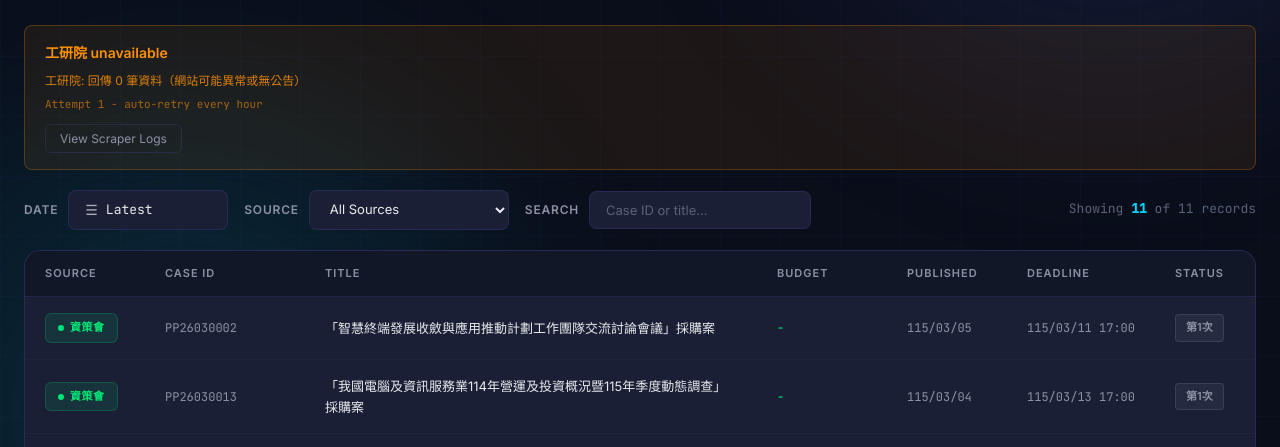
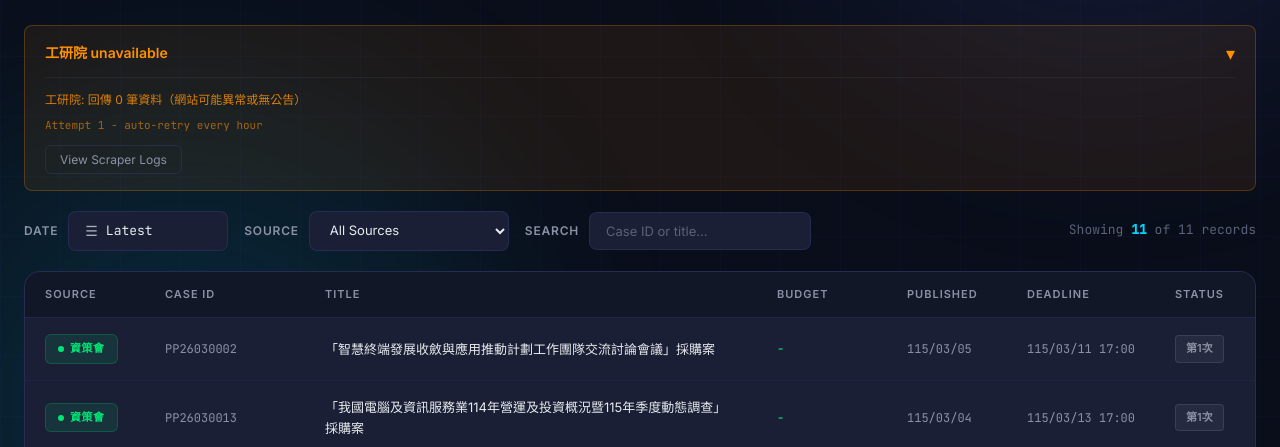
Before and after one commit to espresso3568/bitwin, a plain HTML site: page docs/index.html in a window 1280 px wide. Shown: the part 304-751 px from the top of the page. Drawn offline with Linux system fonts and the light colour scheme.

Commit message:
ui: make status alert collapsible

```diff
--- a/docs/index.html
+++ b/docs/index.html
@@ -948,6 +948,7 @@
             border-radius: var(--radius-sm);
             font-size: 13px;
             line-height: 1.6;
+            transition: all 0.3s ease;
         }
 
         .status-alert.show { display: block; }
@@ -964,20 +965,52 @@
             color: var(--accent-red);
         }
 
+        .status-alert-header {
+            display: flex;
+            align-items: center;
+            justify-content: space-between;
+            cursor: pointer;
+            user-select: none;
+        }
+
         .status-alert-title {
             font-weight: 600;
             font-size: 14px;
-            margin-bottom: 6px;
+            margin-bottom: 0;
+        }
+
+        .status-alert-toggle {
+            font-size: 18px;
+            transition: transform 0.2s ease;
+            line-height: 1;
+        }
+
+        /* Collapsed State */
+        .status-alert.collapsed .status-alert-body {
+            display: none;
+        }
+        .status-alert.collapsed .status-alert-toggle {
+            transform: rotate(-90deg);
+        }
+
+        .status-alert-body {
+            margin-top: 12px;
+            padding-top: 12px;
+            border-top: 1px solid rgba(255, 255, 255, 0.05);
+        }
+
+        [data-theme="light"] .status-alert-body {
+            border-top-color: rgba(0, 0, 0, 0.05);
         }
 
         .status-alert-detail {
             font-size: 12px;
             opacity: 0.85;
+            margin-bottom: 8px;
         }
 
         .status-alert-retry {
             font-size: 11px;
-            margin-top: 6px;
             opacity: 0.6;
             font-family: 'JetBrains Mono', monospace;
         }
@@ -1127,12 +1160,17 @@
         </div>
 
         <!-- Status Alert (shown when sources have issues) -->
-        <div class="status-alert" id="statusAlert">
-            <div class="status-alert-title" id="statusAlertTitle"></div>
-            <div class="status-alert-detail" id="statusAlertDetail"></div>
-            <div class="status-alert-retry" id="statusAlertRetry"></div>
-            <button class="log-toggle" id="logToggle">View Scraper Logs</button>
-            <div class="log-panel" id="logPanel"></div>
+        <div class="status-alert collapsed" id="statusAlert">
+            <div class="status-alert-header" id="statusAlertHeader">
+                <div class="status-alert-title" id="statusAlertTitle"></div>
+                <div class="status-alert-toggle">&#9662;</div>
+            </div>
+            <div class="status-alert-body">
+                <div class="status-alert-detail" id="statusAlertDetail"></div>
+                <div class="status-alert-retry" id="statusAlertRetry"></div>
+                <button class="log-toggle" id="logToggle">View Scraper Logs</button>
+                <div class="log-panel" id="logPanel"></div>
+            </div>
         </div>
 
         <!-- Toolbar -->
@@ -1648,6 +1686,11 @@
             panel.classList.toggle('show');
             this.textContent = isOpen ? 'View Scraper Logs' : 'Hide Logs';
         });
+
+        // Toggle Status Alert collapse
+        document.getElementById('statusAlertHeader').addEventListener('click', function() {
+            document.getElementById('statusAlert').classList.toggle('collapsed');
+        });
     </script>
 </body>
 </html>
```
